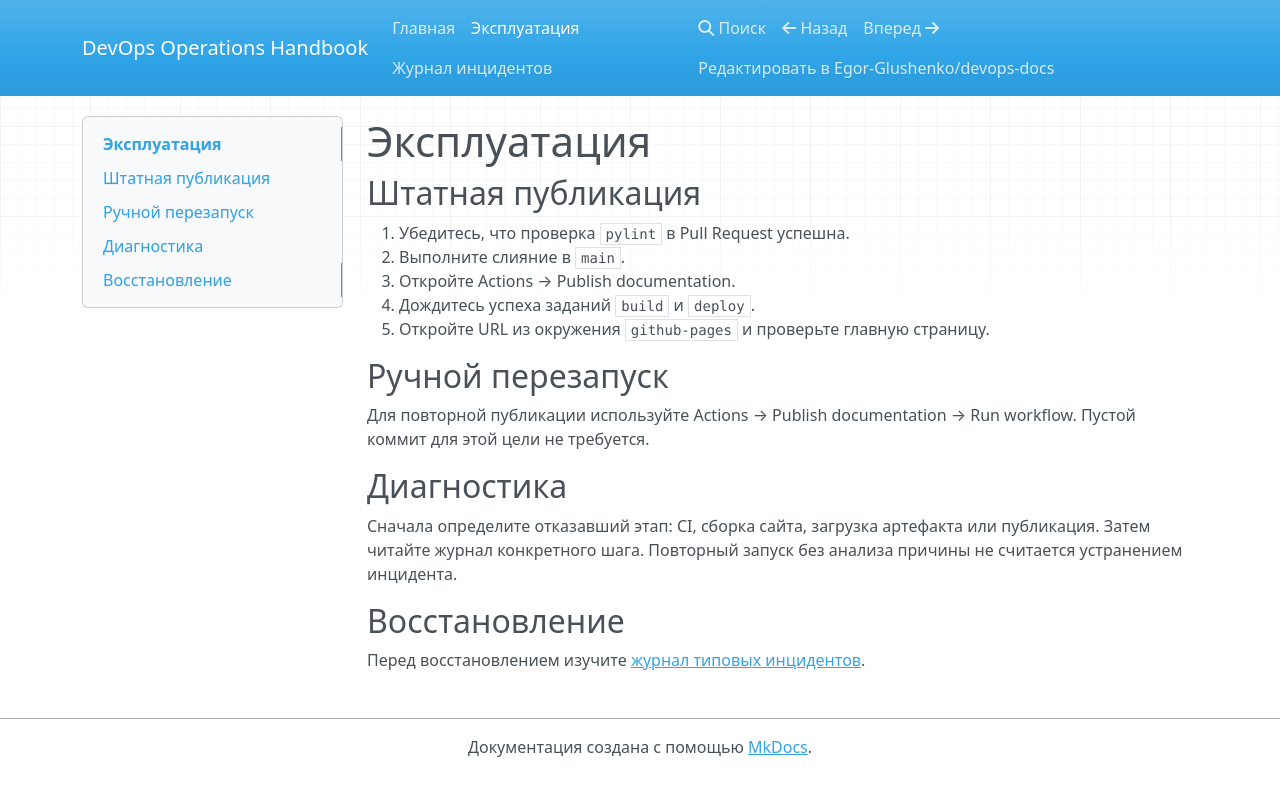
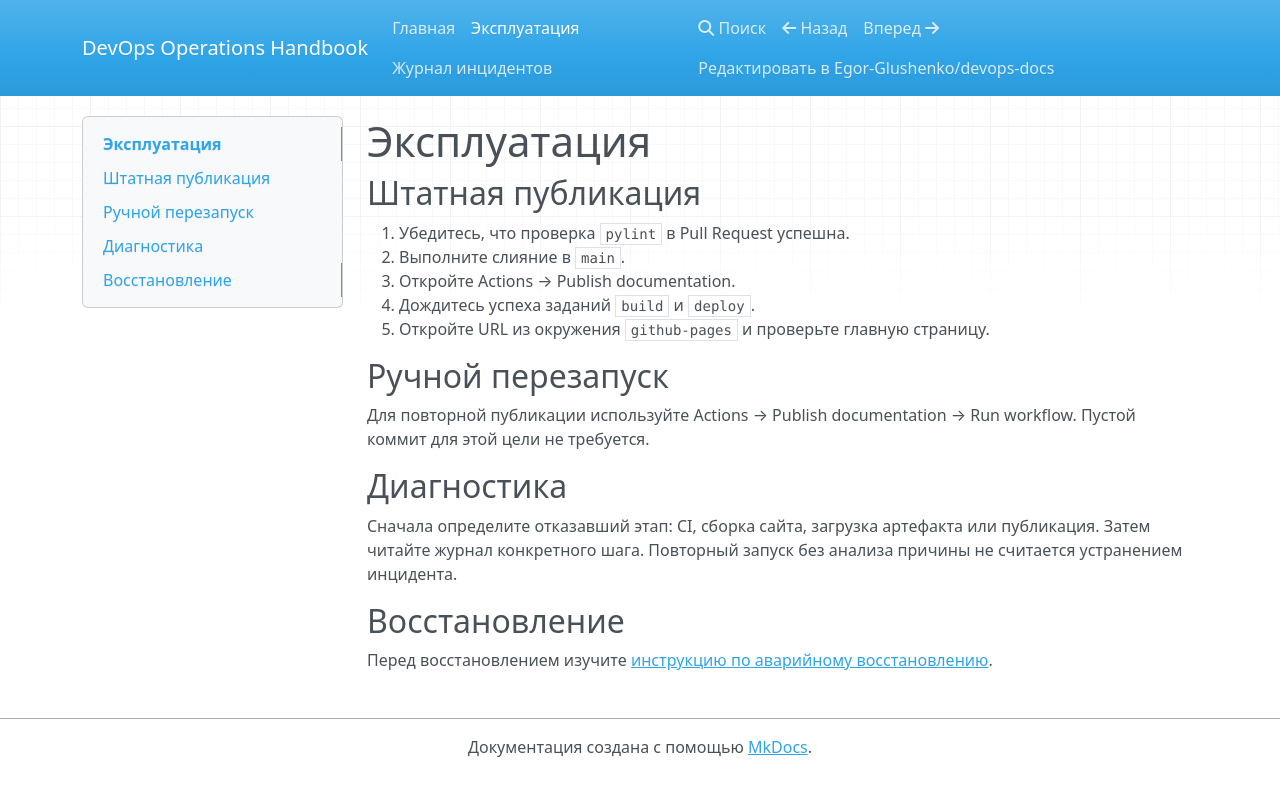
Before and after one commit to Egor-Glushenko/devops-docs, an MkDocs documentation site: the page built from docs/runbook.md, in a window 1280 px wide. Shown: the top 796 px of the page. Built offline with MkDocs 1.6.1, drawn with Linux system fonts in a browser that asks for light colours; nearby versions of some CDN libraries.

Commit message:
docs: add recovery runbook link

```diff
--- a/docs/runbook.md
+++ b/docs/runbook.md
@@ -21,4 +21,4 @@
 
 ## Восстановление
 
-Перед восстановлением изучите [журнал типовых инцидентов](incidents.md).
+Перед восстановлением изучите [инструкцию по аварийному восстановлению](recovery.md).
```
Also changed, not shown: docs/index.md (+1 -1 lines).
